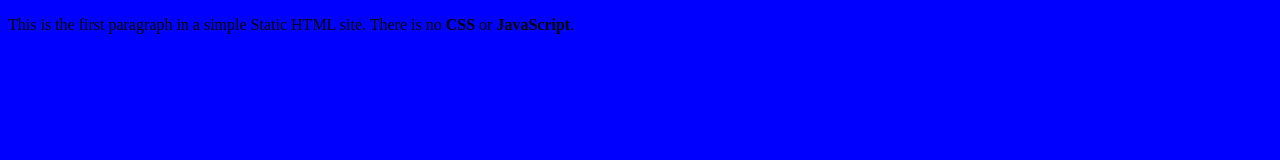
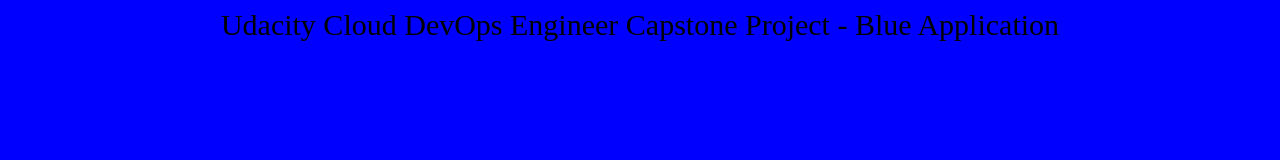
Before and after one commit to hoanggianguet/capstone-test, a plain HTML site: page blue-app/index.html in a window 1280 px wide. Drawn offline with Linux system fonts and the light colour scheme.

Commit message:
Update code

```diff
--- a/blue-app/index.html
+++ b/blue-app/index.html
@@ -1,12 +1,9 @@
 <!DOCTYPE html>
 <html>
 	<head>
-		<title>Static HTML Site</title>
+		<title>Blue Application</title>
 	</head>
 	<body style="background-color: blue;">
-		<p>
-			This is the first paragraph in a simple Static HTML site. There is no
-			<strong>CSS</strong> or <strong>JavaScript</strong>.
-		</p>
+		<div style="font-size: 30px;text-align: center;">Udacity Cloud DevOps Engineer Capstone Project - Blue Application</div>
 	</body>
 </html>
```
Also changed, not shown: green-app/index.html (+2 -5 lines), 1 other file.
